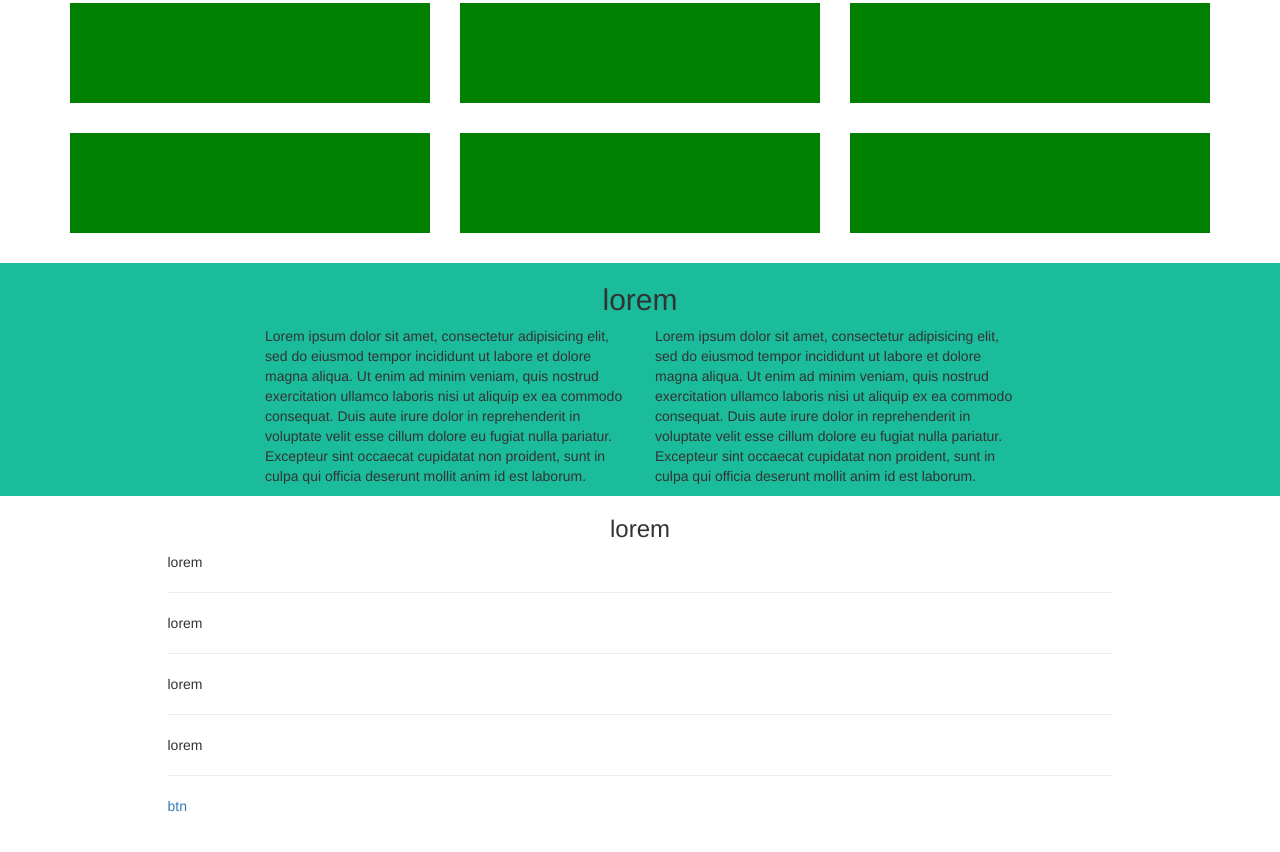
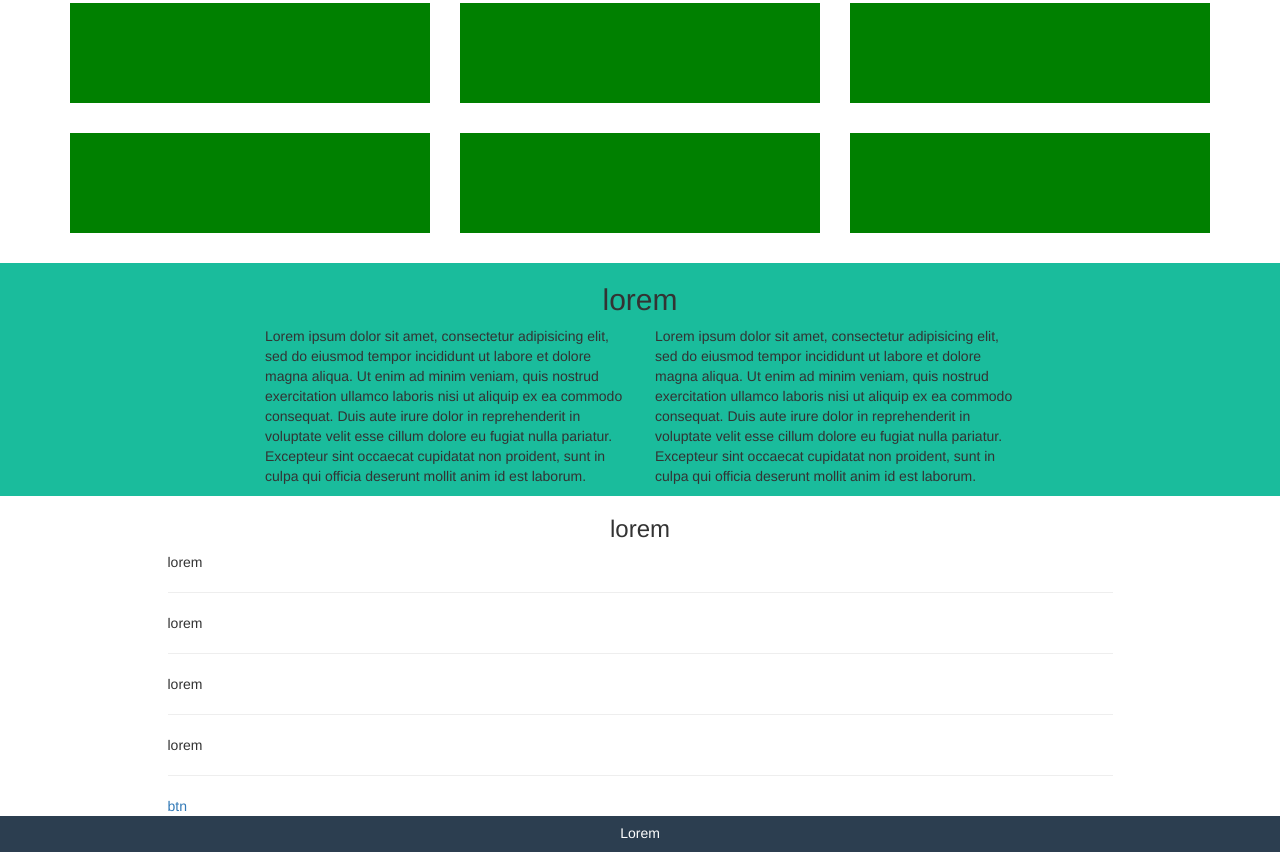
Before and after one commit to LMem001/html-css-bootstrap-freelancer, a plain HTML site: page index.html in a window 1280 px wide. Shown: the part 860-1712 px from the top of the page. Before the commit the page ends 1676 px from the top, so only its background shows below. Drawn offline with nearby package versions, Linux system fonts and the light colour scheme.

Commit message:
footer added

```diff
--- a/css/style.css
+++ b/css/style.css
@@ -23,6 +23,11 @@
   background-color: #1abc9c;
 }
 
+.site_blue {
+  background-color: #2c3e50;
+  color: white;
+}
+
 .banner  {
   width:300px;
   height: 300px;
--- a/index.html
+++ b/index.html
@@ -85,7 +85,11 @@
     <!-- /contact me -->
   </main>
   <footer>
-
+    <div class="about_us text-center site_blue">
+      <div class="container">
+        <h5>Lorem</h5>
+      </div>
+    </div>
   </footer>
 </body>
 </html>
```
